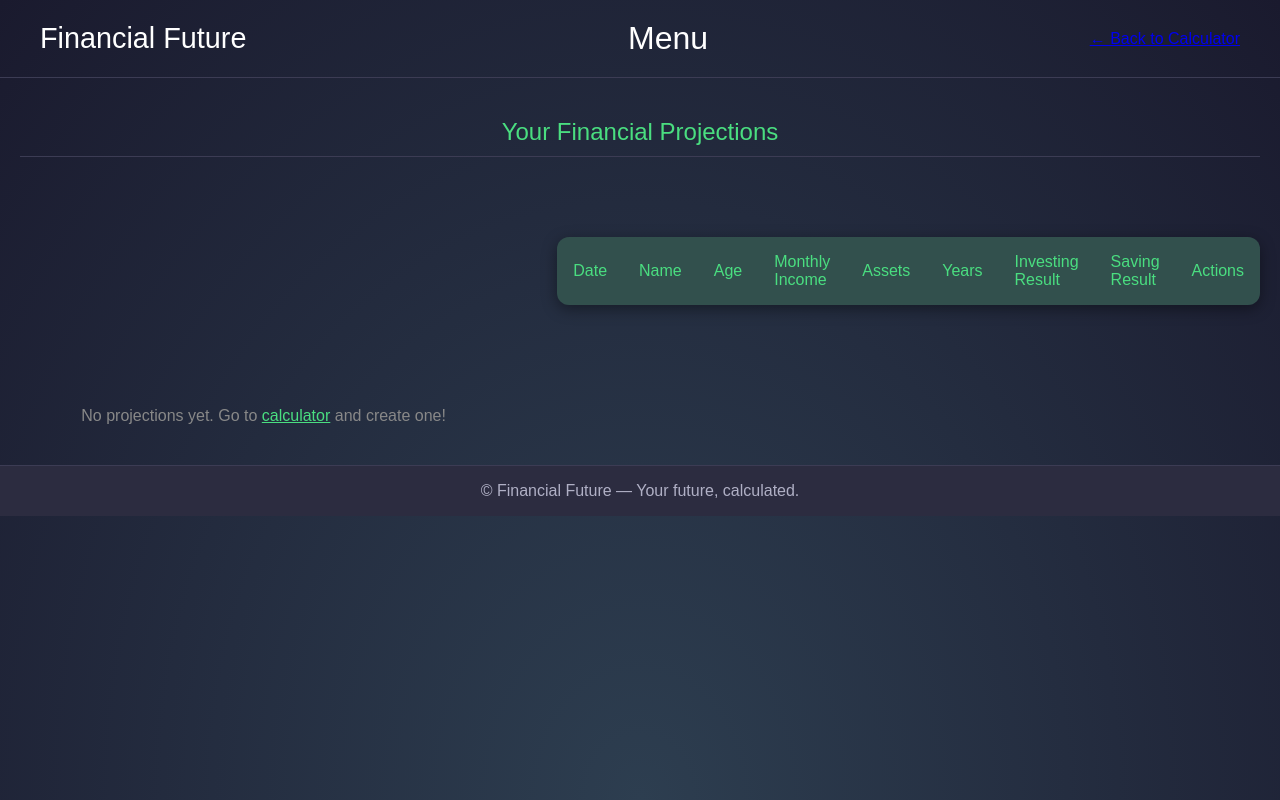
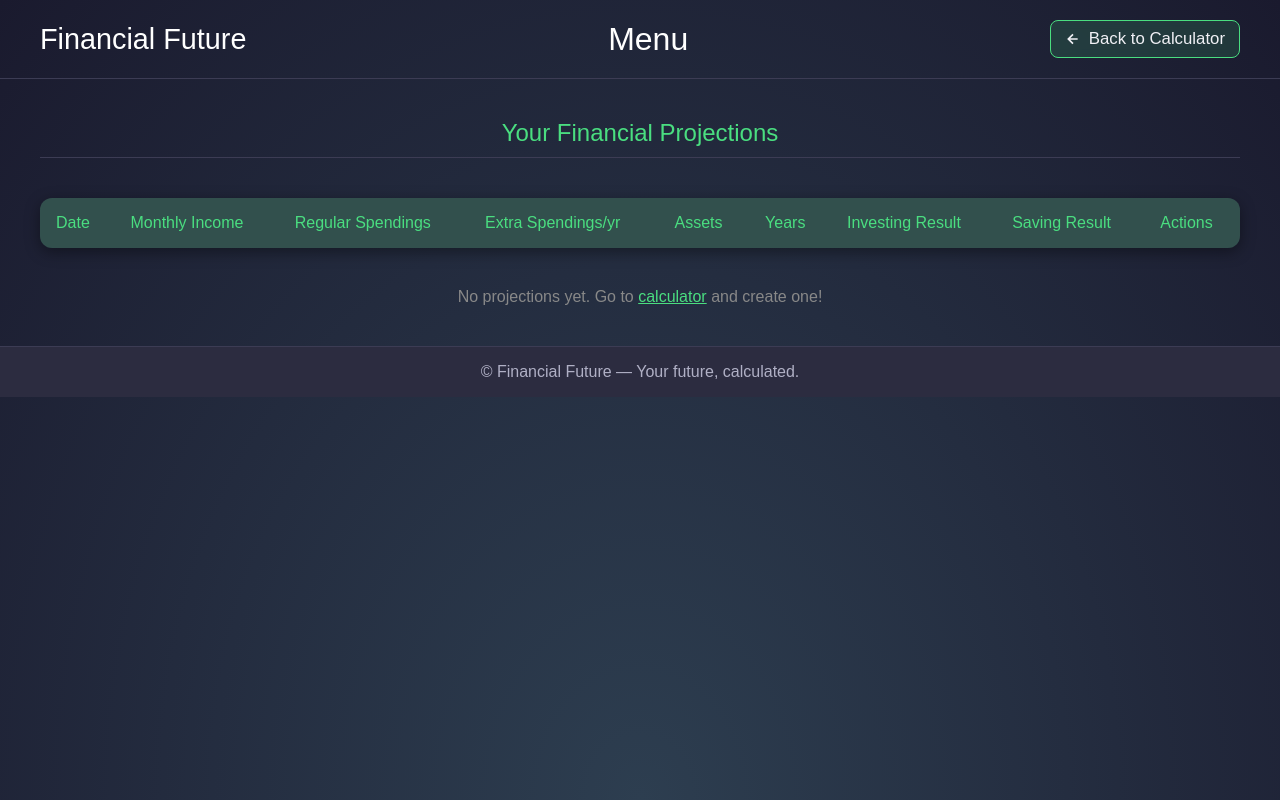
Before and after one commit to Lur-vic/Financial_future, a website: page public/dashboard.html in a window 1280 px wide. Drawn offline with Linux system fonts and the light colour scheme; no server answers.

Commit message:
Dashboard improvements

```diff
--- a/public/dashboard.html
+++ b/public/dashboard.html
@@ -11,9 +11,12 @@
         <h1 class="app-title">Financial Future</h1>
         <div class="menu-toggle" id="menuToggle">Menu</div>
 
-        <div class="auth-section">
-            <a href="/" class="login-link">← Back to Calculator</a>
-        </div>
+        <a href="/" class="back-to-calculator">
+            <svg width="16" height="16" viewBox="0 0 24 24" fill="none" stroke="currentColor" stroke-width="2.5">
+                <path d="M19 12H5M12 19l-7-7 7-7"/>
+            </svg>
+            Back to Calculator
+        </a>
 
         <nav class="main-nav" id="mainNav">
             <ul>
@@ -24,7 +27,7 @@
     </header>
 
     <main>
-        <div class="calculator-container" style="max-width: 1400px;">
+        <div class="dashboard-container" style="max-width: 1400px;">
             <h2 style="grid-column: 1 / -1; text-align: center; margin-bottom: 30px;">
                 Your Financial Projections
             </h2>
@@ -36,9 +39,9 @@
                     <thead>
                         <tr>
                             <th>Date</th>
-                            <th>Name</th>
-                            <th>Age</th>
                             <th>Monthly Income</th>
+                            <th>Regular Spendings</th>
+                            <th>Extra Spendings/yr</th>
                             <th>Assets</th>
                             <th>Years</th>
                             <th>Investing Result</th>
--- a/public/dashboard.js
+++ b/public/dashboard.js
@@ -49,9 +49,9 @@ document.addEventListener('DOMContentLoaded', async () => {
             return `
                 <tr>
                     <td>${date}</td>
-                    <td>${escapeHtml(p.user_name || 'Anonymous')}</td>
-                    <td>${p.current_age}</td>
                     <td>$${Number(p.active_monthly).toLocaleString()}</td>
+                    <td>$${Number(p.regular_monthly).toLocaleString()}</td>
+                    <td>$${Number(p.additional_yearly_spending).toLocaleString()}</td>
                     <td>$${Number(p.current_assets).toLocaleString()}</td>
                     <td>${p.projection_years} yrs</td>
                     <td style="color: var(--accent-green); font-weight: bold;">
--- a/public/styles.css
+++ b/public/styles.css
@@ -501,3 +501,52 @@ input:checked + .slider:before {
     }
     .projections-table td:last-child { padding-bottom: 20px; }
 }
+
+
+
+/* --------------------- КРАСИВАЯ КНОПКА "BACK TO CALCULATOR" --------------------- */
+.back-to-calculator {
+    display: inline-flex;
+    align-items: center;
+    gap: 8px;
+    color: var(--text-light);
+    text-decoration: none;
+    font-size: 1.05em;
+    font-weight: 500;
+    padding: 8px 14px;
+    background: rgba(74, 222, 128, 0.15);
+    border: 1px solid var(--accent-green);
+    border-radius: 8px;
+    transition: all 0.3s ease;
+    backdrop-filter: blur(4px);
+}
+
+.back-to-calculator:hover {
+    background: rgba(74, 222, 128, 0.3);
+    color: white;
+    transform: translateX(-3px);
+    box-shadow: 0 0 15px rgba(74, 222, 128, 0.3);
+}
+
+.back-to-calculator svg {
+    transition: transform 0.3s ease;
+}
+
+.back-to-calculator:hover svg {
+    transform: translateX(-4px);
+}
+
+
+/* --------------------- DASHBOARD — ЦЕНТРИРОВАНИЕ И КРАСИВАЯ ШИРИНА --------------------- */
+.dashboard-container {
+    max-width: 1280px;
+    width: 100%;
+    margin: 0 auto;
+    padding: 0 20px;
+}
+
+/* Убираем старый грид с главной страницы */
+.dashboard-container .projections-table {
+    display: table;
+    width: 100%;
+}
```
